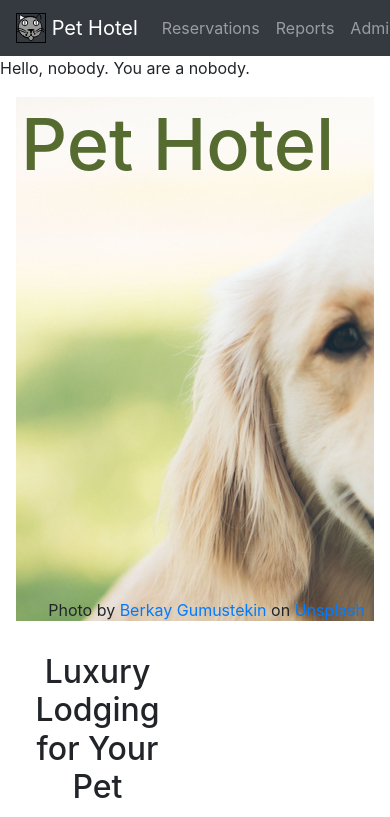
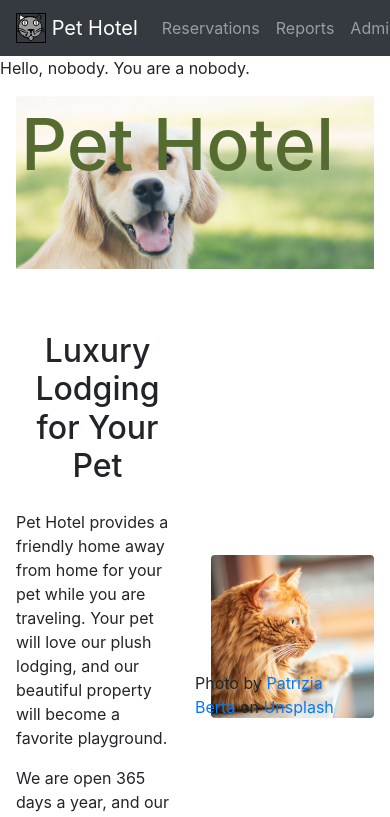
Before and after one commit to taylnath/pet-hotel-express, a React (Create React App) app in the folder client/: page / in a window 390 px wide. Shown: the top 817 px of the page. Built offline with nearby package versions, Linux system fonts and the light colour scheme.

Commit message:
Improved top showcase image on Home

```diff
--- a/client/src/Routes/Home.js
+++ b/client/src/Routes/Home.js
@@ -1,8 +1,8 @@
 import {Container, Row, Col, Card, Image} from "react-bootstrap";
-import HeaderImage from '../Components/images/pet_hotel_home_main.jpeg'
-import SereneCat from '../Components/images/serene_cat.jpeg'
-import BlackCat from '../Components/images/black_cat.jpeg'
-import HappyDog from '../Components/images/happy_dog.jpeg'
+import HeaderImage from '../Components/images/pet_hotel_home_main.jpeg';
+import SereneCat from '../Components/images/serene_cat.jpeg';
+import BlackCat from '../Components/images/black_cat.jpeg';
+import HappyDog from '../Components/images/happy_dog.jpeg';
 
 function Home() {
   return (
@@ -10,15 +10,17 @@ function Home() {
         <Container>
           <Row>
             <Col className={"p-3"}>
-              <div style={{
-                minHeight: 525,
-                backgroundImage: `url(${HeaderImage})`,
-                backgroundRepeat: "no-repeat",
-                backgroundSize: 'w-100'
-              }}>
+              <div id={"home-showcase"} className={"mb-1"}
+              //      style={{
+              //   minHeight: 525,
+              //   backgroundImage: `url(${HeaderImage})`,
+              //   backgroundRepeat: "no-repeat",
+              //   backgroundSize: 'w-100'
+              // }}
+              >
                 <h1 style={{fontSize: 72, color: "darkolivegreen", padding: 5}}>Pet Hotel</h1>
-                <div
-                    style={{position: "absolute", bottom: 15, right: 25}}>
+                <div id={"showcase-photo-attr"}
+                    style={{position: "absolute", bottom: 20, right: 25}}>
                   Photo by <a
                     href="https://unsplash.com/@berkaygumustekin?utm_source=unsplash&utm_medium=referral&utm_content=creditCopyText">Berkay
                   Gumustekin</a> on <a
--- a/client/src/index.css
+++ b/client/src/index.css
@@ -11,3 +11,37 @@ code {
   font-family: source-code-pro, Menlo, Monaco, Consolas, 'Courier New',
     monospace;
 }
+
+#home-showcase {
+  background-image: url('./Components/images/pet_hotel_home_main.jpeg');
+  background-size: 100%;
+  height: auto;
+  background-repeat: no-repeat;
+}
+
+@media only screen and (min-width: 1201px) {
+  #home-showcase {min-height: 535px;}
+}
+
+@media only screen and (max-width: 1200px) {
+  #home-showcase {min-height: 400px;
+  }
+}
+
+@media only screen and (max-width: 992px) {
+  #home-showcase {min-height: 335px;}
+}
+
+@media only screen and (max-width: 768px) {
+  #home-showcase {min-height: 240px;}
+}
+
+@media only screen and (max-width: 540px) {
+  #home-showcase {
+    width: auto;
+    min-height: 200px;
+  }
+  #showcase-photo-attr {
+    display: none;
+  }
+}
```
